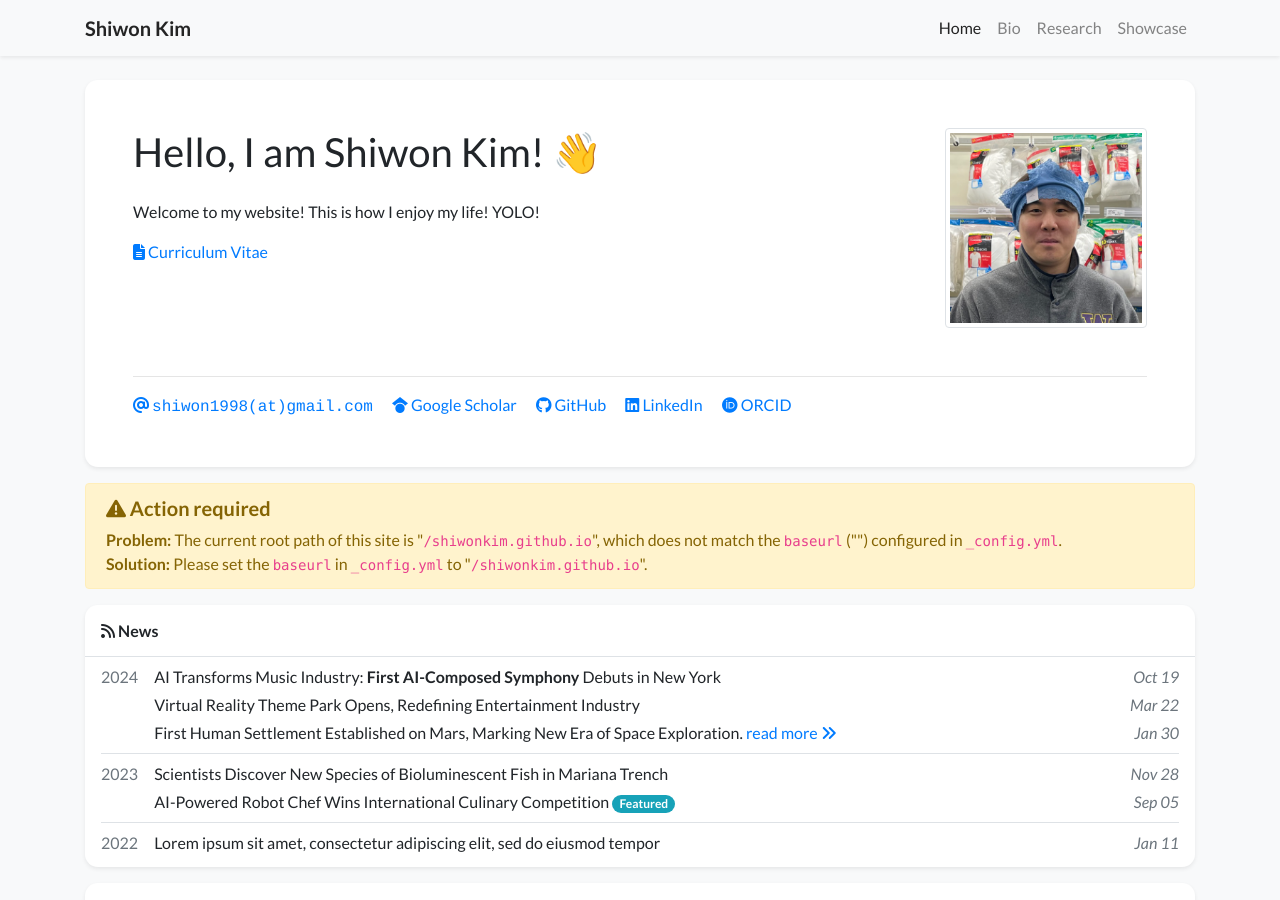
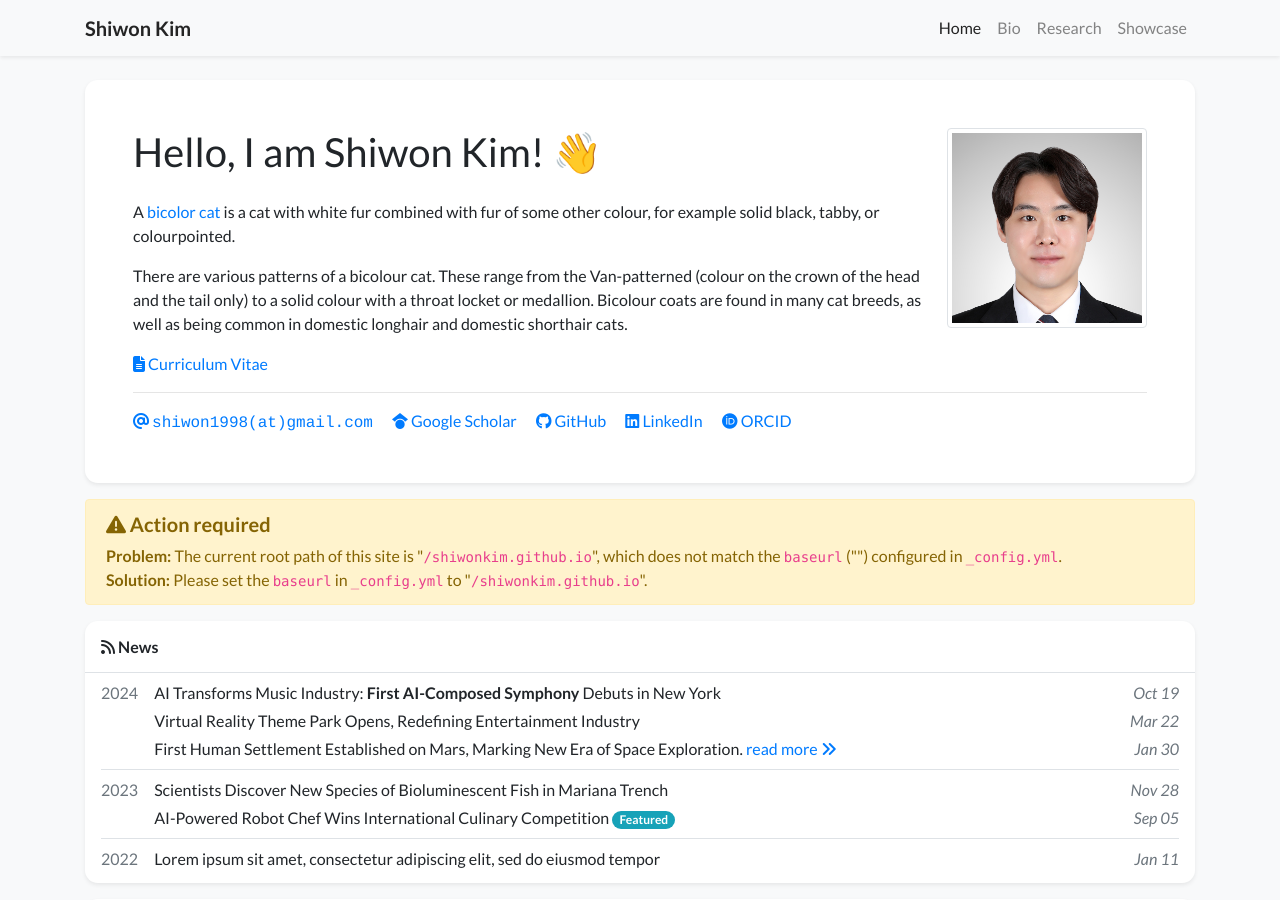
Before and after one commit to shiwonkim/shiwonkim.github.io, a Jekyll site: the page built from index.html, in a window 1280 px wide and 900 px high. Built offline with Jekyll 4.4.1, drawn with Linux system fonts in a browser that asks for light colours; nearby versions of some CDN libraries; a style sheet for code colours, icons or effects is not loaded.

Commit message:
edit profile

```diff
--- a/_data/profile.yml
+++ b/_data/profile.yml
@@ -22,10 +22,15 @@ orcid: 0009-0007-8197-0816
 short_bio_text_justify: false
 short_bio: >-
   <p>
-    Welcome to my website! This is how I enjoy my life! YOLO!
+    A <a href="https://en.wikipedia.org/wiki/Bicolor_cat" target="_blank">bicolor cat</a> is a cat with white fur combined with fur of some other colour, for example solid black, tabby, or colourpointed.
+  </p>
+  <p>
+    There are various patterns of a bicolour cat. These range from the Van-patterned (colour on the crown of the head
+    and the tail only) to a solid colour with a throat locket or medallion. Bicolour coats are found in many cat breeds,
+    as well as being common in domestic longhair and domestic shorthair cats.
   </p>
 
-portrait_url: /assets/images/photos/temp.png
+portrait_url: /assets/images/photos/profile_gray.png
 # portrait_caption: >-
 #   Photo by Manja Vitolic on Unsplash (this caption is optional, comment it out to disable).
 
```
Also changed, not shown: assets/images/photos/temp.png (deleted).
